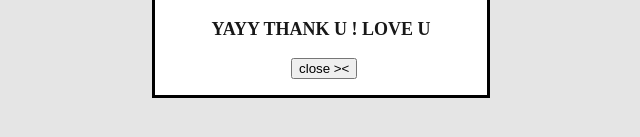
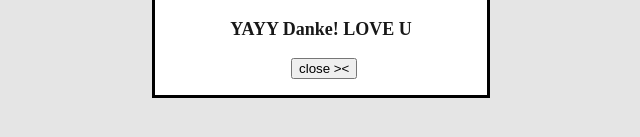
Before and after one commit to Diasgrace/Diasgrace.Bitteeee.github.io, a plain HTML site: page index.html in a window 1280 px wide. Both pictures are taken after a click on the button "JAAA!". Shown: the part 487-624 px from the top of the page, 319-959 px from the left. Drawn offline with Linux system fonts and the light colour scheme.

Commit message:
Update index.html

```diff
--- a/index.html
+++ b/index.html
@@ -49,7 +49,7 @@
     <dialog id="dialog">
         <img  class="pic1" src="pic.jpg" width="210px" height="250px" alt="">
         <br/>
-        <center><p>YAYY THANK U ! LOVE U</p></center>
+        <center><p>YAYY Danke! LOVE U</p></center>
 
     <button onclick="closeModal()" class="right">close ><</3></button>
     </dialog>
```
